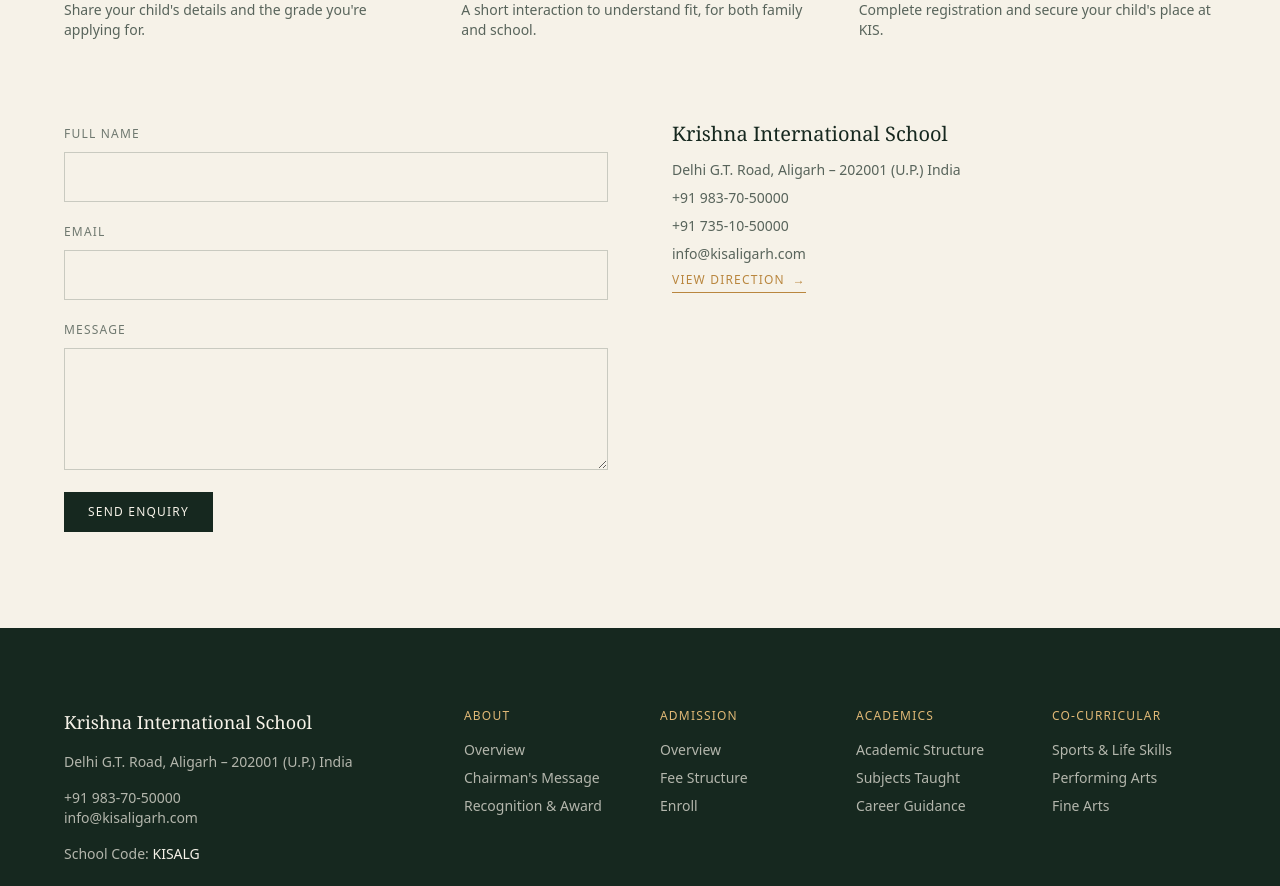
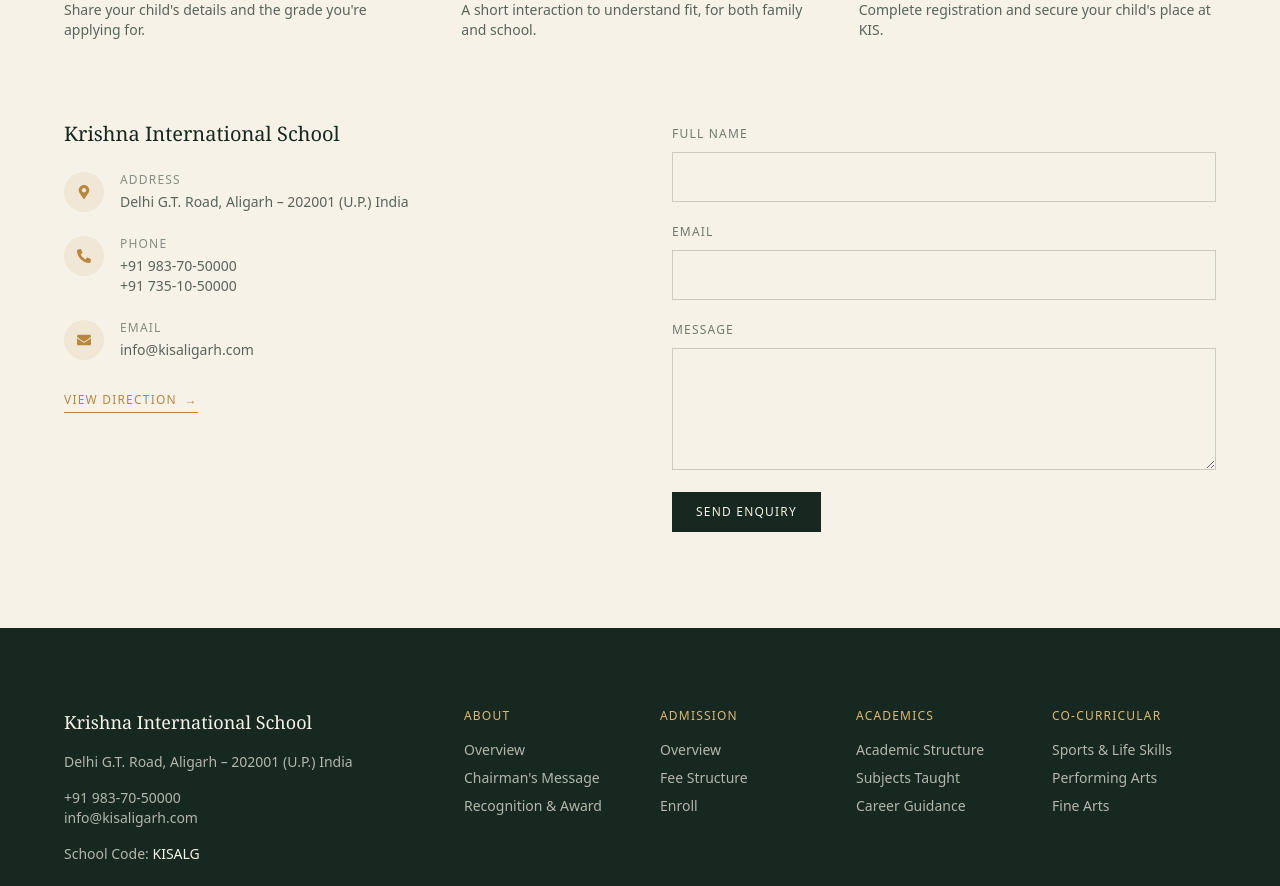
Before and after one commit to Vartika-2102/DETTROIN-INT-Vartika-Website, a React (Vite) app in the folder school-redesign/: page / in a window 1280 px wide. Shown: the part 7360-8246 px from the top of the page. Built offline with nearby package versions, Linux system fonts and the light colour scheme.

Commit message:
Improve contact section UI and functionality

```diff
--- a/school-redesign/src/Components/Contact.jsx
+++ b/school-redesign/src/Components/Contact.jsx
@@ -1,4 +1,5 @@
 import { useState } from 'react'
+import { FaMapMarkerAlt, FaEnvelope, FaPhoneAlt } from 'react-icons/fa'
 
 // Create a free form at https://formspree.io (2 minutes), then replace
 // YOUR_FORM_ID below with the ID they give you. Until then the form will
@@ -64,6 +65,55 @@
 
         <div className="grid md:grid-cols-2 gap-16">
 
+          {/* Left side - contact info with icons */}
+          <div className="text-ink/70 text-sm">
+            <p className="font-display text-xl text-ink mb-6">Krishna International School</p>
+
+            <div className="space-y-6">
+              <div className="flex items-start gap-4">
+                <div className="w-10 h-10 rounded-full bg-brass/10 flex items-center justify-center flex-shrink-0">
+                  <FaMapMarkerAlt className="text-brass" />
+                </div>
+                <div>
+                  <p className="text-xs uppercase tracking-widest text-ink/50 mb-1">Address</p>
+                  <p>Delhi G.T. Road, Aligarh &ndash; 202001 (U.P.) India</p>
+                </div>
+              </div>
+
+              <div className="flex items-start gap-4">
+                <div className="w-10 h-10 rounded-full bg-brass/10 flex items-center justify-center flex-shrink-0">
+                  <FaPhoneAlt className="text-brass" />
+                </div>
+                <div>
+                  <p className="text-xs uppercase tracking-widest text-ink/50 mb-1">Phone</p>
+                  <p>+91 983-70-50000</p>
+                  <p>+91 735-10-50000</p>
+                </div>
+              </div>
+
+              <div className="flex items-start gap-4">
+                <div className="w-10 h-10 rounded-full bg-brass/10 flex items-center justify-center flex-shrink-0">
+                  <FaEnvelope className="text-brass" />
+                </div>
+                <div>
+                  <p className="text-xs uppercase tracking-widest text-ink/50 mb-1">Email</p>
+                  <p>info@kisaligarh.com</p>
+                </div>
+              </div>
+            </div>
+
+              <a
+              href="https://www.google.com/maps/search/?api=1&query=Delhi+G.T.+Road%2C+Aligarh+-+202001+U.P.+India"
+              target="_blank"
+              rel="noreferrer"
+              className="inline-flex items-center gap-2 mt-8 text-xs uppercase tracking-widest text-brass hover:text-ink border-b border-brass hover:border-ink pb-1 transition-colors"
+            >
+              View Direction
+              <span aria-hidden="true">&rarr;</span>
+            </a>
+          </div>
+
+          {/* Right side - form */}
           <form onSubmit={handleSubmit} className="space-y-4">
             <div>
               <label htmlFor="contact-name" className="text-xs uppercase tracking-widest text-ink/60">Full Name</label>
@@ -124,24 +174,6 @@
             )}
           </form>
 
-          <div className="text-ink/70 text-sm space-y-2">
-            <p className="font-display text-xl text-ink mb-3">Krishna International School</p>
-            <p>Delhi G.T. Road, Aligarh &ndash; 202001 (U.P.) India</p>
-            <p>+91 983-70-50000</p>
-            <p>+91 735-10-50000</p>
-            <p>info@kisaligarh.com</p>
-
-            <a
-              href="https://www.google.com/maps/search/?api=1&query=Delhi+G.T.+Road%2C+Aligarh+-+202001+U.P.+India"
-              target="_blank"
-              rel="noreferrer"
-              className="inline-flex items-center gap-2 mt-4 text-xs uppercase tracking-widest text-brass hover:text-ink border-b border-brass hover:border-ink pb-1 transition-colors"
-            >
-              View Direction
-              <span aria-hidden="true">&rarr;</span>
-            </a>
-          </div>
-
         </div>
 
       </div>
```
